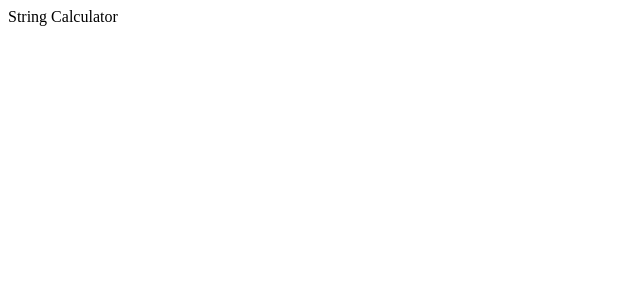
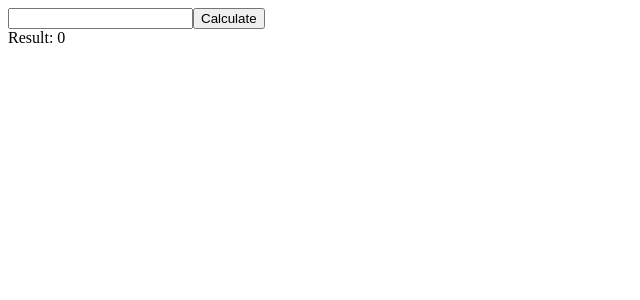
Before and after one commit to ashaaut/string_calculator, a React (Create React App) app: page / in a window 1280 px wide. Shown: the top 300 px of the page, without its empty margins (0-640 px from the left). Built offline with nearby package versions, Linux system fonts and the light colour scheme.

Commit message:
Implement calculateSum for empty string

```diff
--- a/src/App.js
+++ /dev/null
@@ -1,5 +0,0 @@
-function App() {
-  return <div className="App">String Calculator</div>;
-}
-
-export default App;
--- /dev/null
+++ b/src/components/App.js
@@ -0,0 +1,19 @@
+import { useState } from "react";
+
+function App() {
+  const [inputString, setInputString] = useState("");
+  const [sum, setSum] = useState(0);
+
+  const calculateSum = () => {
+    setSum(0);
+  };
+  return (
+    <div className="App">
+      <input onChange={(e) => setInputString(e.target.value)} />
+      <button onClick={() => calculateSum(inputString)}>Calculate</button>
+      <div>Result: {sum}</div>
+    </div>
+  );
+}
+
+export default App;
--- a/src/index.js
+++ b/src/index.js
@@ -1,7 +1,7 @@
 import React from 'react';
 import ReactDOM from 'react-dom/client';
 import './index.css';
-import App from './App';
+import App from './components/App';
 
 const root = ReactDOM.createRoot(document.getElementById('root'));
 root.render(
```
Also changed, not shown: 2 other files (tests, documents, lock files or other folders).
